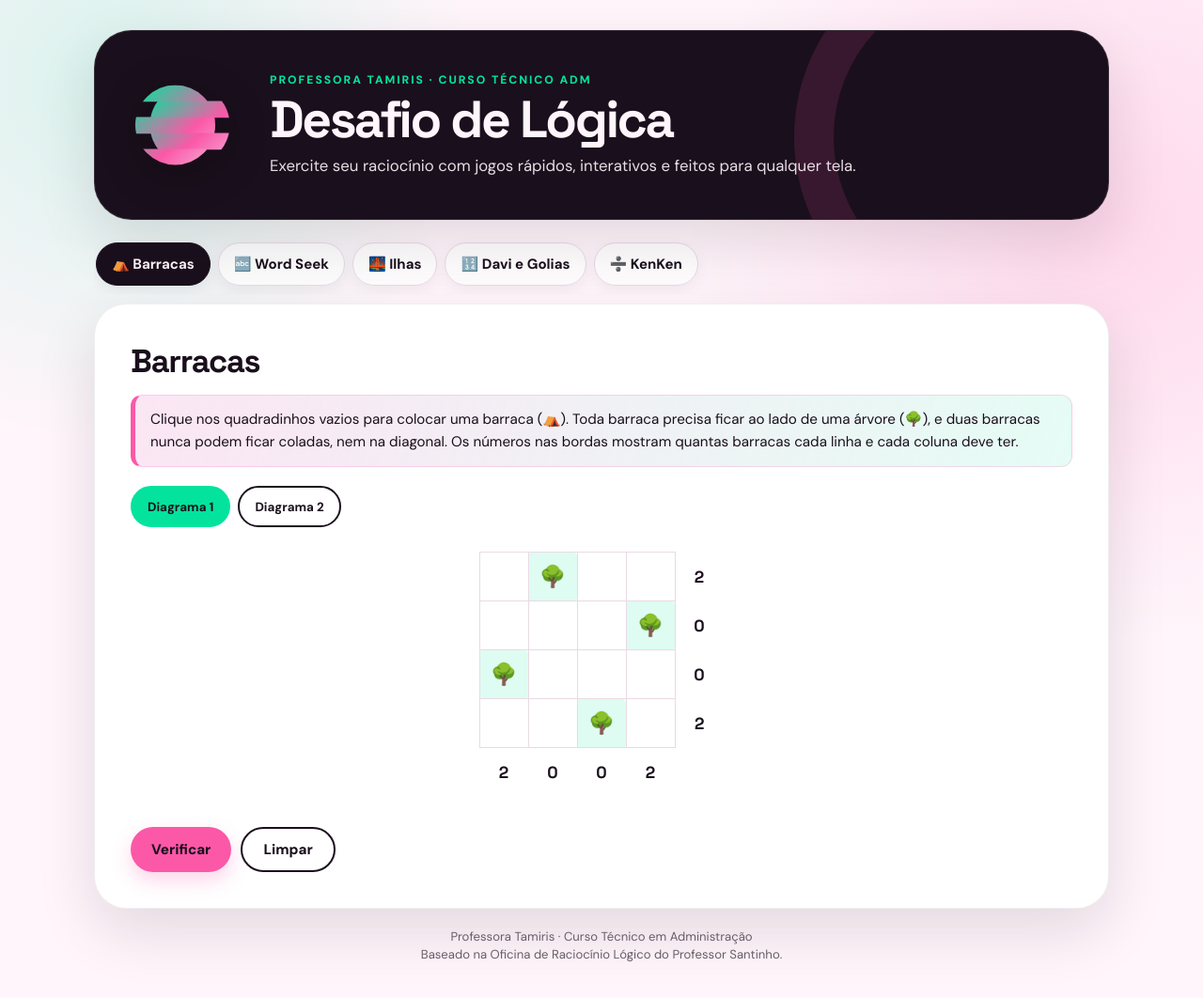
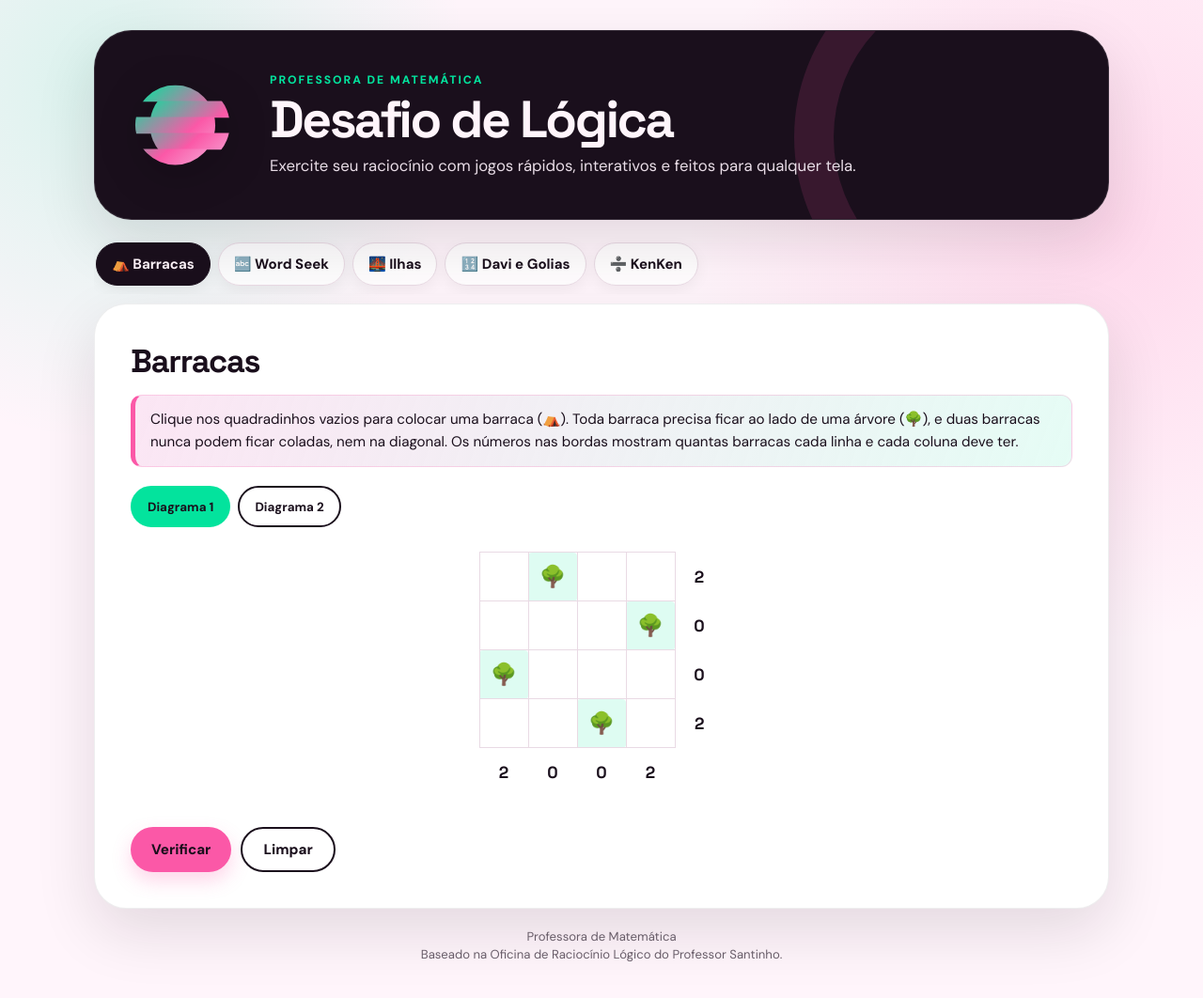
Before and after one commit to thamyoliveira-create/Jogo-de-logica, a plain HTML site: page index.html in a window 1280 px wide. Shown: the whole page at 94% size. Drawn offline with Linux system fonts and the light colour scheme.

Commit message:
Atualiza identificação para Professora de Matemática

```diff
--- a/index.html
+++ b/index.html
@@ -235,7 +235,7 @@ footer{max-width:1080px;margin:20px auto 0;text-align:center;color:var(--ink-sof
   <div class="brand-row">
     <img class="brand-mark" src="assets/marca-tamiris.svg" alt="">
     <div>
-      <p class="eyebrow">Professora Tamiris · Curso Técnico ADM</p>
+      <p class="eyebrow">Professora de Matemática</p>
       <h1>Desafio de Lógica</h1>
       <p>Exercite seu raciocínio com jogos rápidos, interativos e feitos para qualquer tela.</p>
     </div>
@@ -324,7 +324,7 @@ footer{max-width:1080px;margin:20px auto 0;text-align:center;color:var(--ink-sof
 
 </main>
 
-<footer>Professora Tamiris · Curso Técnico em Administração<br>Baseado na Oficina de Raciocínio Lógico do Professor Santinho.</footer>
+<footer>Professora de Matemática<br>Baseado na Oficina de Raciocínio Lógico do Professor Santinho.</footer>
 
 <script>
 /* ============ TAB NAVIGATION ============ */
```
